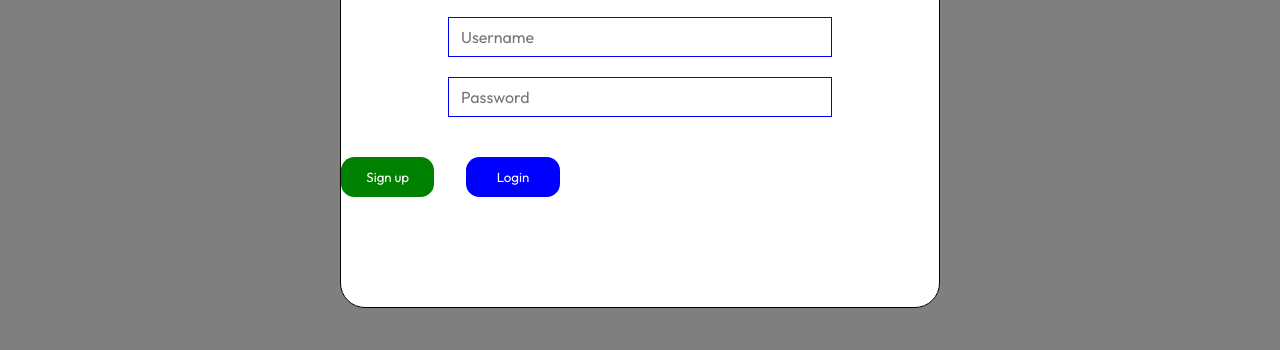
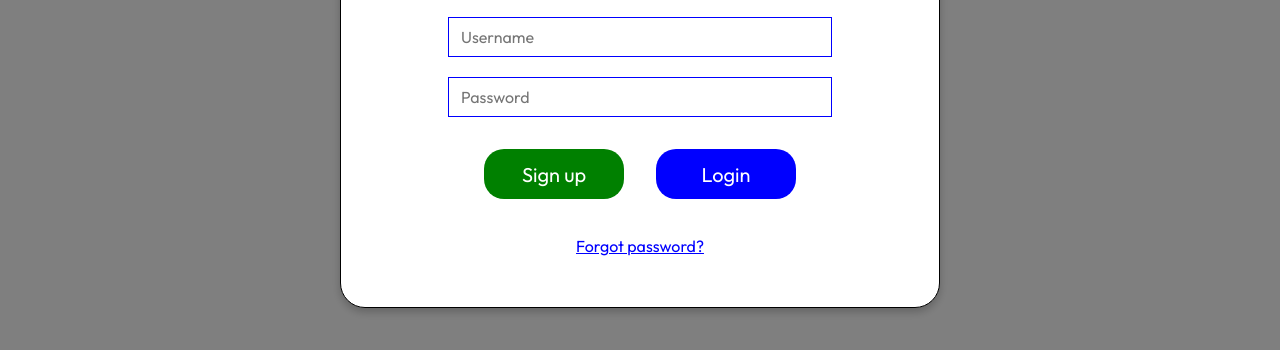
Before and after one commit to ehren-strifling/digital-den, a plain HTML site: page index.html in a window 1280 px wide. Both pictures are taken after a click on the button "Sign up". Shown: the part 292-642 px from the top of the page. Drawn offline with Linux system fonts and the light colour scheme.

Commit message:
Improved styling

```diff
--- a/assets/scripts/login.js
+++ b/assets/scripts/login.js
@@ -53,37 +53,53 @@ function removeLoginButtons() {
 function createLoginPrompt() {
   loginPrompt.id = "login-prompt";
   loginPrompt.onclick = removeLogin;
+
   let div = document.createElement("div");
   div.classList.add("login-prompt-div");
   loginPrompt.appendChild(div);
+
   let h2 = document.createElement("h2");
   h2.innerHTML = "Login"
   div.appendChild(h2);
+
   let username = document.createElement("input");
   username.placeholder = "Username";
   username.classList.add("login-prompt-input");
   username.id = "login-prompt-username";
   div.appendChild(username);
+
   let password = document.createElement("input");
   password.placeholder = "Password";
   password.classList.add("login-prompt-input");
   password.id = "login-prompt-password";
   div.appendChild(password);
+
   let buttonDiv = document.createElement("div");
   buttonDiv.classList.add("login-prompt-button-div");
-  div.appendChild(buttonDiv);
+
   let signupButton = document.createElement("button");
   signupButton.innerHTML = "Sign up";
   signupButton.classList.add("login-prompt-button");
   signupButton.classList.add("sign-up");
   signupButton.addEventListener("click", signup);
   buttonDiv.appendChild(signupButton);
+
   let loginButton = document.createElement("button");
   loginButton.innerHTML = "Login";
   loginButton.classList.add("login-prompt-button");
   loginButton.classList.add("log-in");
   loginButton.addEventListener("click", signup);
   buttonDiv.appendChild(loginButton);
+
+  div.appendChild(buttonDiv);
+
+  let forgotPassword = document.createElement("a");
+  forgotPassword.innerHTML = "Forgot password?";
+  forgotPassword.href = "https://www.google.com";
+  forgotPassword.target = "_blank";
+  forgotPassword.classList.add("login-prompt-forgot");
+  div.appendChild(forgotPassword);
+
   document.body.appendChild(loginPrompt);
 }
 
--- a/assets/style/login.css
+++ b/assets/style/login.css
@@ -23,6 +23,7 @@
   background-color: #FFFFFF;
   border: 1px solid #000000;
   /* Check how to make a shadow here */
+  box-shadow: 0px 4px 8px 0 #00000038;
   border-radius: 25px;
   width:600px;
   height:400px;
@@ -53,10 +54,22 @@
 }
 
 .login-prompt-button-div {
-  margin-top:40px;
+  margin-top:32px;
+  justify-content: center;
+  display: flex;
 }
-.login-prompt-button {
+.sign-up.login-prompt-button, .log-in.login-prompt-button {
+  font-size: 20px;
+  height: 2.5em
 }
 .login-prompt-button + .login-prompt-button {
   margin-left: 32px;
 }
+
+.login-prompt-forgot {
+  margin-top:36px;
+  color: #0000FF;
+  text-decoration: underline;
+  display:block;
+  text-align: center;
+}
```
